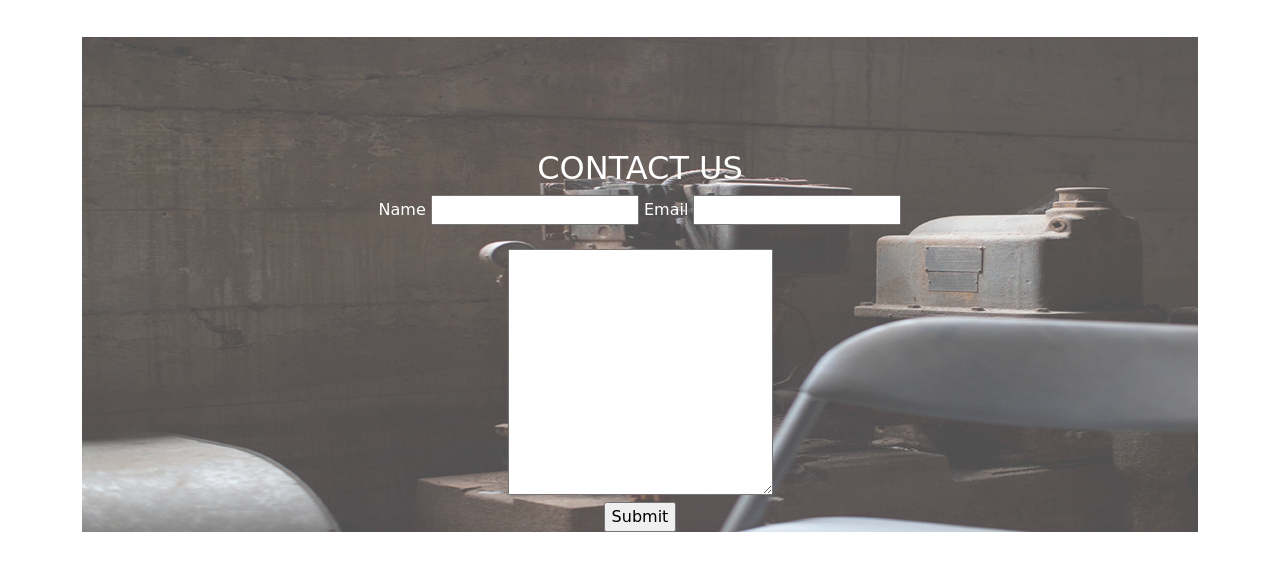
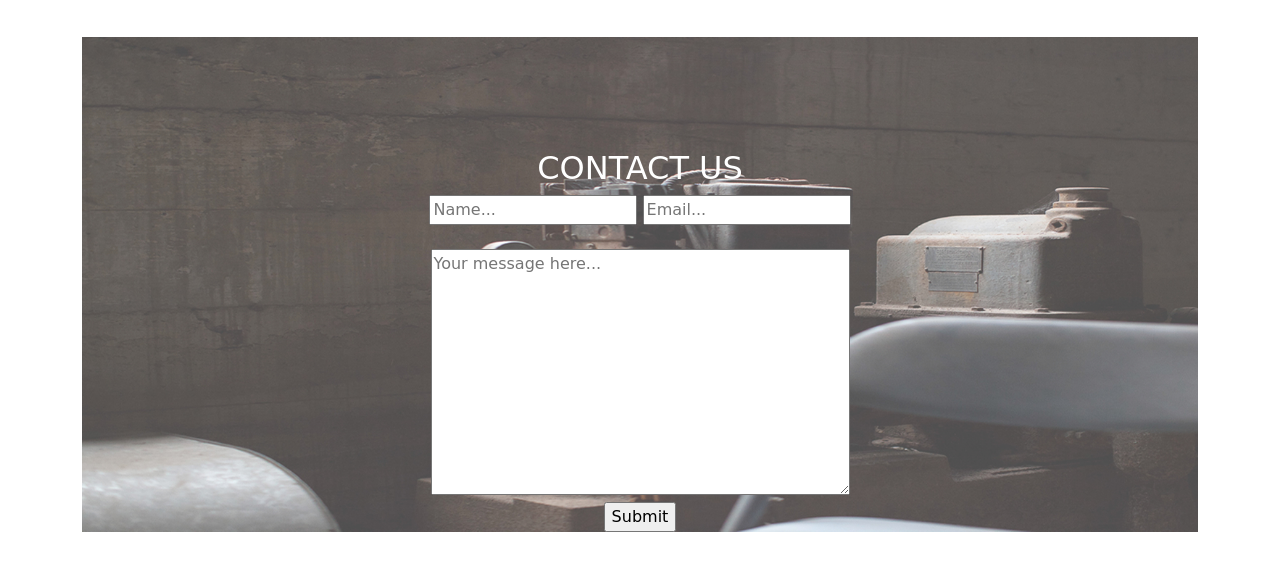
Before and after one commit to Sondoro/delani_studio, a plain HTML site: page index.html in a window 1280 px wide. Shown: the part 2221-2798 px from the top of the page. Drawn offline with nearby package versions, Linux system fonts and the light colour scheme.

Commit message:
re-order and re-size form inputs and add input placeholders

```diff
--- a/index.html
+++ b/index.html
@@ -132,20 +132,17 @@
   <div class="contact_us">
     <h2>CONTACT US</h2>
 
-    <form action="pop_up" name="customer_feedback" method="post" target="_top" autocomplete="on">
+    <form action="alert" name="customer_feedback" method="post" target="_top" autocomplete="on">
 
       <div class="form-group">
-        <label for="">Name</label>
-        <input type="text">
+        <input type="text" required placeholder="Name...">
 
-        <label for="">Email</label>
-        <input type="email">
-      </div>
+        <input type="email" required placeholder="Email...">
 
-      <br>
+        <br>
+        <br>
 
-      <div class="form-group">
-        <textarea name="Your Message" id="" cols="30" rows="10"></textarea>
+        <textarea name="Your Message" id="" cols="49" rows="10" placeholder="Your message here..."></textarea>
       </div>
 
         <input type="submit">
```
